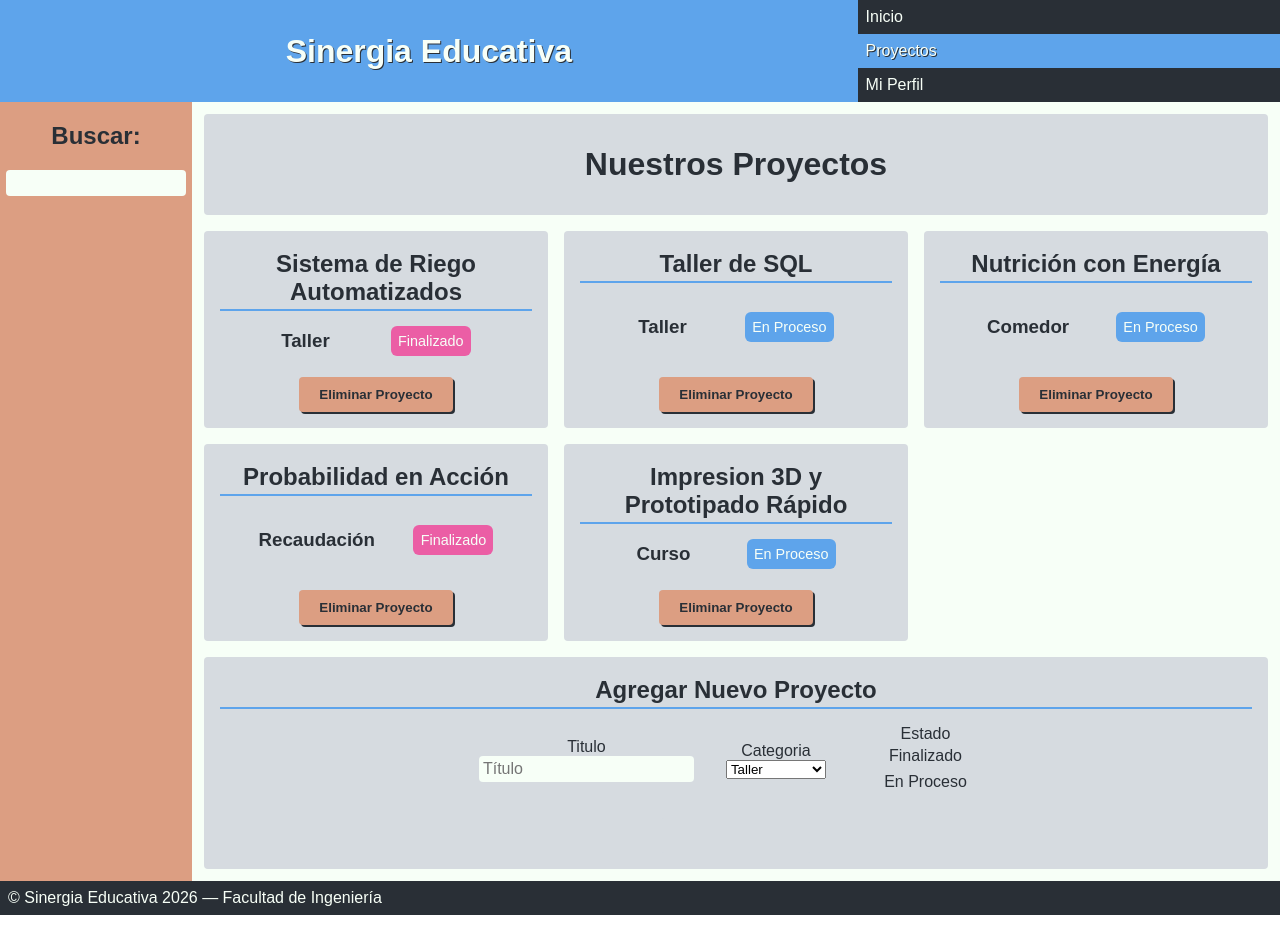
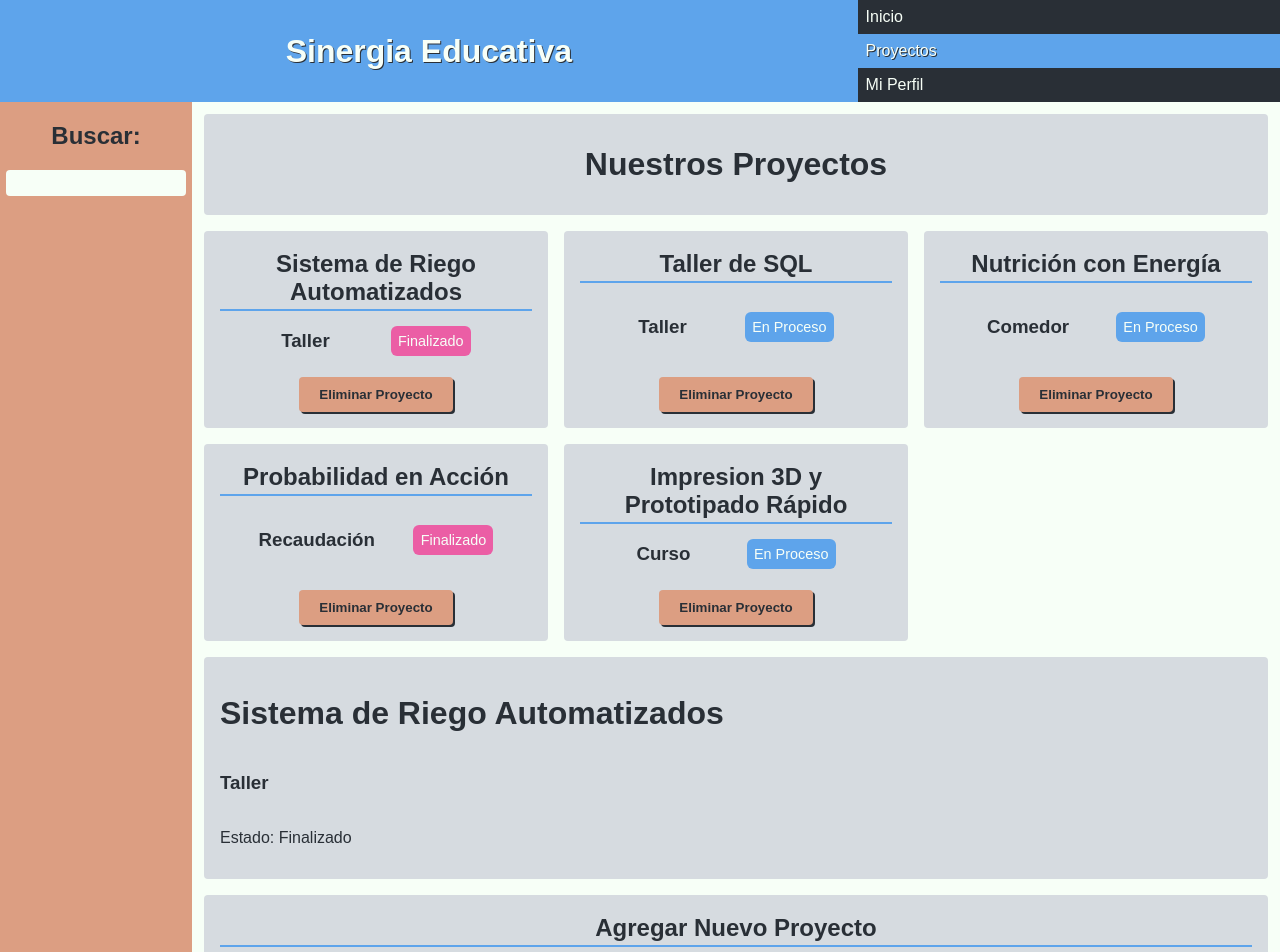
Before and after one commit to Dionicio-Rodrigo/pv_tp3_grupo2, a React (Vite) app: page / in a window 1280 px wide. Shown: the top 952 px of the page. Before the commit the page ends 915 px from the top, so only its background shows below. Built offline with nearby package versions, Linux system fonts and the light colour scheme.

Commit message:
añadi ProyectosCard y Detalle proyecto

```diff
--- a/src/App.jsx
+++ b/src/App.jsx
@@ -7,6 +7,7 @@ import { AgregarProyecto } from "./components/Agregar.jsx";
 import proyectoService from "./services/proyectoServices.js";
 import { Busqueda } from "./components/Busqueda.jsx";
 import "./css/App.css";
+import { DetalleProyecto } from "./components/DetalleProyecto.jsx";
 
 function App() {
   const [proyectos, setProyectos] = useState(
@@ -27,16 +28,23 @@ function App() {
   <>
     <Header />
     <Nav activo="2" />
+
     <aside>
       <Busqueda funcion={buscar}>
         Buscar: <br />
       </Busqueda>
     </aside>
+
     <main>
       <h1>Nuestros Proyectos</h1>
+
       <ListaProyectos lista={proyectos} funcion={eliminar} />
+
+      <DetalleProyecto proyecto={proyectos[0]} />
+
       <AgregarProyecto funcion={agregar} />
     </main>
+
     <Footer />
   </>
 );
--- /dev/null
+++ b/src/components/DetalleProyecto.jsx
@@ -0,0 +1,21 @@
+export const DetalleProyecto = ({ proyecto }) => {
+
+  if (!proyecto) {
+    return <h2>No hay proyecto</h2>;
+  }
+
+  return (
+    <div className="card">
+
+      <h1>{proyecto.titulo}</h1>
+
+      <h3>{proyecto.categoria}</h3>
+
+      <p>
+        Estado:
+        {proyecto.finalizado ? " Finalizado" : " En Proceso"}
+      </p>
+
+    </div>
+  );
+};
--- a/src/components/ListaProyectos.jsx
+++ b/src/components/ListaProyectos.jsx
@@ -1,6 +1,30 @@
 import { useState } from "react";
 import { Borrado } from "./Borrado.jsx";
 import "../css/ListaProyectos.css";
+import { ProyectoCard } from "./ProyectoCard.jsx";
+
+export const ListaProyectos = ({ lista, funcion }) => {
+  const handlefuncion = (id) => {
+    funcion(id);
+  };
+
+  return (
+    <div className="contenedor">
+      {lista.map((proyecto) => (
+        <ProyectoCard
+          key={proyecto.id}
+          proyecto={proyecto}
+          funcion={funcion}
+        />
+      ))}
+    </div>
+  );
+};
+/*
+import { useState } from "react";
+import { Borrado } from "./Borrado.jsx";
+import "../css/ListaProyectos.css";
+import { ProyectoCard } from "./ProyectoCard.jsx";
 
 export const ListaProyectos = ({ lista, funcion }) => {
   const handlefuncion = (id) => {
@@ -31,3 +55,4 @@ export const ListaProyectos = ({ lista, funcion }) => {
     </div>
   );
 };
+*/
--- /dev/null
+++ b/src/components/ProyectoCard.jsx
@@ -0,0 +1,31 @@
+export const ProyectoCard = ({ proyecto, funcion }) => {
+
+  const { titulo, categoria, finalizado, id } = proyecto;
+
+  return (
+    <div className="card">
+
+      <h2>{titulo}</h2>
+
+      <div className="categoria-estado">
+
+        <h3>{categoria}</h3>
+
+        <span
+          className={`estado-${finalizado ? "finalizado" : "enProceso"}`}
+        >
+          {finalizado ? "Finalizado" : "En Proceso"}
+        </span>
+
+      </div>
+
+      <button
+        className="btn-borrar"
+        onClick={() => funcion(id)}
+      >
+        Eliminar Proyecto
+      </button>
+
+    </div>
+  );
+};
```
Lines whose indentation alone changed are shown as unchanged.
